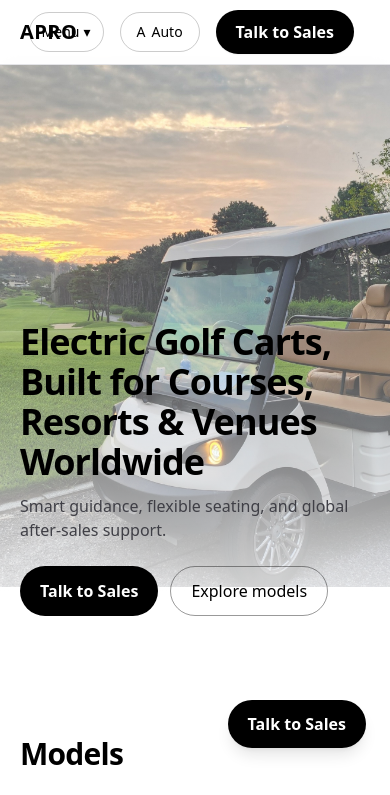
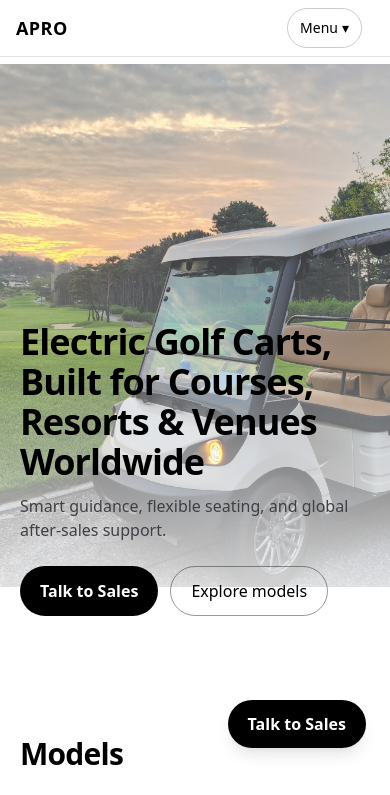
Before and after one commit to Aproglobal/apro-global-site, a React (Vite) app: page / in a window 390 px wide. Shown: the top 795 px of the page. Built offline with nearby package versions, Linux system fonts and the light colour scheme; grey boxes are pictures that could not be loaded.

Commit message:
Update Header.tsx

```diff
--- a/src/components/Header.tsx
+++ b/src/components/Header.tsx
@@ -6,7 +6,6 @@ import { trackEvent } from "../services/analytics";
 
 type Mode = "light" | "dark" | "system";
 
-/** 상단 내비: 핵심 4개만 (Audi/Tesla식 슬림 IA) */
 const NAV_LINKS = [
   { id: "models", label: "Models" },
   { id: "technology", label: "Technology" },
@@ -14,22 +13,18 @@ const NAV_LINKS = [
   { id: "fleet", label: "Fleet" },
 ] as const;
 
-/** 우측 고정 링크 (항상 보이게) */
 const RIGHT_LINKS = [
   { id: "support", label: "Support" },
   { id: "contact", label: "Contact" },
 ] as const;
 
-/* ---------------- Active section detector ---------------- */
 function useActiveSection() {
   const [active, setActive] = React.useState<string>("");
   React.useEffect(() => {
     const targets = [...NAV_LINKS, ...RIGHT_LINKS]
       .map((l) => document.getElementById(l.id))
       .filter((el): el is HTMLElement => !!el);
-
     if (!targets.length) return;
-
     const io = new IntersectionObserver(
       (entries) => {
         const visible = entries
@@ -37,7 +32,7 @@ function useActiveSection() {
           .sort((a, b) => b.intersectionRatio - a.intersectionRatio);
         if (visible[0]?.target?.id) setActive(visible[0].target.id);
       },
-      { root: null, rootMargin: "-45% 0px -45% 0px", threshold: [0, 0.25, 0.5, 0.75, 1] }
+      { rootMargin: "-45% 0px -45% 0px", threshold: [0, 0.25, 0.5, 0.75, 1] }
     );
     targets.forEach((t) => io.observe(t));
     return () => io.disconnect();
@@ -45,32 +40,24 @@ function useActiveSection() {
   return active;
 }
 
-/* ---------------- Theme: cycle-only (Auto → Light → Dark) ---------------- */
 function ThemeCycleButton() {
   const [mode, setMode] = React.useState<Mode>(() => getThemeMode());
-
   React.useEffect(() => {
     const cleanupMaybe = subscribeTheme(() => setMode(getThemeMode()));
-    // subscribeTheme의 반환이 함수일 수도/아닐 수도 있으므로 안전 처리
-    return () => {
-      if (typeof cleanupMaybe === "function") cleanupMaybe();
-    };
+    return () => { if (typeof cleanupMaybe === "function") cleanupMaybe(); };
   }, []);
-
   const order: Mode[] = ["system", "light", "dark"];
   const next = () => {
     const idx = order.indexOf(mode);
     const to = order[(idx + 1) % order.length];
     setThemeMode(to);
   };
-
   const label = mode === "system" ? "Auto" : mode === "light" ? "Light" : "Dark";
   const icon = mode === "system" ? "A" : mode === "light" ? "☀️" : "🌙";
-
   return (
     <button
       onClick={next}
-      className="inline-flex items-center gap-1.5 h-10 px-4 rounded-full border border-black/20 dark:border-white/20 text-sm shrink-0"
+      className="hidden md:inline-flex items-center gap-1.5 h-10 px-4 rounded-full border border-black/20 dark:border-white/20 text-sm shrink-0"
       title="Theme"
       aria-label={`Theme: ${label}`}
     >
@@ -80,7 +67,6 @@ function ThemeCycleButton() {
   );
 }
 
-/* ---------------- Desktop center nav (scrollable with fade & arrows) ---------------- */
 function DesktopNav({ active }: { active: string }) {
   const scrollerRef = React.useRef<HTMLDivElement | null>(null);
   const [canLeft, setCanLeft] = React.useState(false);
@@ -104,9 +90,7 @@ function DesktopNav({ active }: { active: string }) {
     };
   }, [updateOverflow]);
 
-  const scrollBy = (dx: number) => {
-    scrollerRef.current?.scrollBy({ left: dx, behavior: "smooth" });
-  };
+  const scrollBy = (dx: number) => scrollerRef.current?.scrollBy({ left: dx, behavior: "smooth" });
 
   const linkCls = (isActive: boolean) =>
     [
@@ -117,15 +101,9 @@ function DesktopNav({ active }: { active: string }) {
 
   return (
     <div className="relative min-w-0 hidden lg:block">
-      {/* 페이드 오버레이 */}
-      {canLeft && (
-        <div className="pointer-events-none absolute left-0 top-0 bottom-0 w-6 bg-gradient-to-r from-white/90 dark:from-black/70 to-transparent" />
-      )}
-      {canRight && (
-        <div className="pointer-events-none absolute right-0 top-0 bottom-0 w-6 bg-gradient-to-l from-white/90 dark:from-black/70 to-transparent" />
-      )}
+      {canLeft && <div className="pointer-events-none absolute left-0 top-0 bottom-0 w-6 bg-gradient-to-r from-white/90 dark:from-black/70 to-transparent" />}
+      {canRight && <div className="pointer-events-none absolute right-0 top-0 bottom-0 w-6 bg-gradient-to-l from-white/90 dark:from-black/70 to-transparent" />}
 
-      {/* 스크롤 버튼 */}
       <button
         type="button"
         onClick={() => scrollBy(-220)}
@@ -137,9 +115,7 @@ function DesktopNav({ active }: { active: string }) {
           canLeft ? "opacity-100" : "opacity-0 pointer-events-none",
         ].join(" ")}
         aria-label="Scroll left"
-      >
-        ‹
-      </button>
+      >‹</button>
       <button
         type="button"
         onClick={() => scrollBy(220)}
@@ -151,19 +127,11 @@ function DesktopNav({ active }: { active: string }) {
           canRight ? "opacity-100" : "opacity-0 pointer-events-none",
         ].join(" ")}
         aria-label="Scroll right"
-      >
-        ›
-      </button>
+      >›</button>
 
-      {/* 실제 스크롤 컨테이너 */}
       <nav
         ref={scrollerRef}
-        className="
-          h-10 min-w-0 overflow-x-auto flex items-center gap-6
-          justify-center
-          [scrollbar-width:none] [-ms-overflow-style:none] [&::-webkit-scrollbar]:hidden
-          px-1
-        "
+        className="h-10 min-w-0 overflow-x-auto flex items-center gap-6 justify-center [scrollbar-width:none] [-ms-overflow-style:none] [&::-webkit-scrollbar]:hidden px-1"
       >
         {NAV_LINKS.map((l) => {
           const isActive = active === l.id;
@@ -184,11 +152,10 @@ function DesktopNav({ active }: { active: string }) {
   );
 }
 
-/* ---------------- Small screens: More menu ---------------- */
 function MoreMenu() {
   const ALL_FOR_MENU = [...NAV_LINKS, ...RIGHT_LINKS];
   return (
-    <details className="relative md:flex lg:hidden">
+    <details className="relative flex lg:hidden">
       <summary className="list-none cursor-pointer inline-flex items-center h-10 px-3 rounded-full border border-black/20 dark:border-white/20 text-sm select-none">
         Menu <span className="ml-1">▾</span>
       </summary>
@@ -208,32 +175,32 @@ function MoreMenu() {
   );
 }
 
-/* ---------------- Header ---------------- */
 export default function Header() {
   const active = useActiveSection();
 
   return (
-    <header className="fixed top-0 left-0 right-0 z-50 bg-white/75 dark:bg-black/75 backdrop-blur border-b border-zinc-200 dark:border-zinc-800">
-      {/* auto | 1fr | auto, 중앙은 minmax(0,1fr)로 안전하게 수축/확장 */}
-      <div className="max-w-6xl mx-auto px-5 h-16 grid grid-cols-[auto_minmax(0,1fr)_auto] items-center gap-4">
-        {/* Left: Logo (줄어들지 않게) */}
+    <header className="fixed top-0 left-0 right-0 z-50 bg-white/80 dark:bg-black/75 backdrop-blur border-b border-zinc-200 dark:border-zinc-800">
+      {/* 모바일 h-14, md이상 h-16 / 중앙 칸은 0까지 수축 가능 */}
+      <div className="max-w-6xl mx-auto px-4 md:px-5 h-14 md:h-16 grid grid-cols-[auto_minmax(0,1fr)_auto] items-center gap-3 md:gap-4">
+        {/* Left: Logo (모바일 안전 처리: nowrap + truncate) */}
         <a
           href="#home"
           onClick={() => trackEvent("headerLogoClick")}
-          className="text-black dark:text-white text-xl tracking-wide font-semibold justify-self-start leading-none shrink-0"
+          className="text-black dark:text-white text-[18px] md:text-xl tracking-wide font-semibold justify-self-start leading-none shrink-0 whitespace-nowrap max-w-[40vw] md:max-w-none truncate"
           aria-label="Go to top"
         >
           APRO
         </a>
 
-        {/* Center: Slim nav */}
+        {/* Center: nav (모바일에서는 숨김, lg부터 노출) */}
         <DesktopNav active={active} />
 
-        {/* Right: Always-visible actions */}
-        <div className="flex items-center justify-self-end gap-4 shrink-0">
+        {/* Right: 모바일 최소화(메뉴만), md+에서 Support/Contact/Theme/CTA */}
+        <div className="flex items-center justify-self-end gap-2 md:gap-4 shrink-0">
+          {/* 모바일/태블릿 공통: More */}
           <MoreMenu />
 
-          {/* 우측 텍스트 링크 (md+에서 노출) */}
+          {/* md+ 전용: Support/Contact 텍스트 링크 */}
           {RIGHT_LINKS.map((l) => (
             <a
               key={l.id}
@@ -245,16 +212,13 @@ export default function Header() {
             </a>
           ))}
 
-          {/* 테마 사이클 버튼 (미니멀) */}
+          {/* md+ 전용: 테마 토글(사이클) */}
           <ThemeCycleButton />
 
-          {/* 메인 CTA: 절대 줄바꿈 금지 */}
+          {/* md+ 전용: 메인 CTA (모바일 헤더에서는 숨김 — 하단 Sticky CTA 사용) */}
           <button
-            onClick={() => {
-              openLead("Header CTA");
-              trackEvent("contactOpen", { where: "header", label: "Talk to Sales" });
-            }}
-            className="h-11 px-5 rounded-full bg-black text-white text-base font-semibold hover:opacity-90 dark:bg-white dark:text-black transition shadow-sm whitespace-nowrap shrink-0"
+            onClick={() => { openLead("Header CTA"); trackEvent("contactOpen", { where: "header", label: "Talk to Sales" }); }}
+            className="hidden md:inline-flex h-11 px-5 rounded-full bg-black text-white text-base font-semibold hover:opacity-90 dark:bg-white dark:text-black transition shadow-sm whitespace-nowrap"
             aria-label="Talk to Sales"
           >
             Talk to Sales
```
